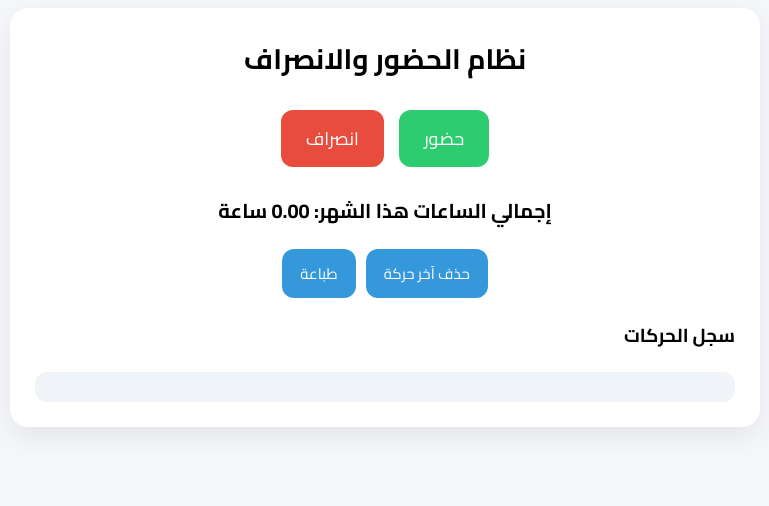
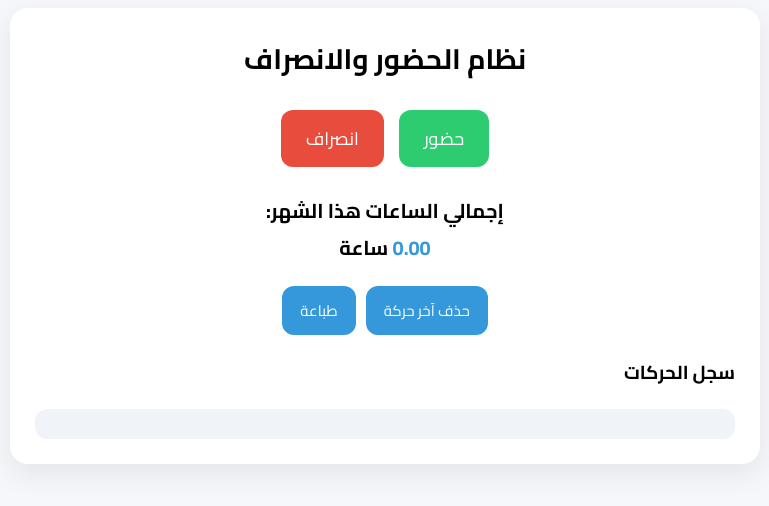
Before and after one commit to devahmedabdo/checkin, a plain HTML site: page index.html in a window 1280 px wide. Shown: the whole page, without its empty margins (255-1024 px from the left). Drawn offline with nearby package versions, Linux system fonts and the light colour scheme.

Commit message:
first commit

```diff
--- a/index.html
+++ b/index.html
@@ -43,7 +43,9 @@
     <button class="out-btn" onclick="checkOut()">  انصراف</button>
   </div>
   <div class="total-box">
-    إجمالي الساعات هذا الشهر: <span id="total-hours">0</span> ساعة
+    إجمالي الساعات هذا الشهر:
+    <br>
+    <span style="color: #3498db;" id="total-hours">0</span> ساعة
   </div>
   <div class="tools only-view">
     <button onclick="deleteLast()">حذف آخر حركة</button>
```
